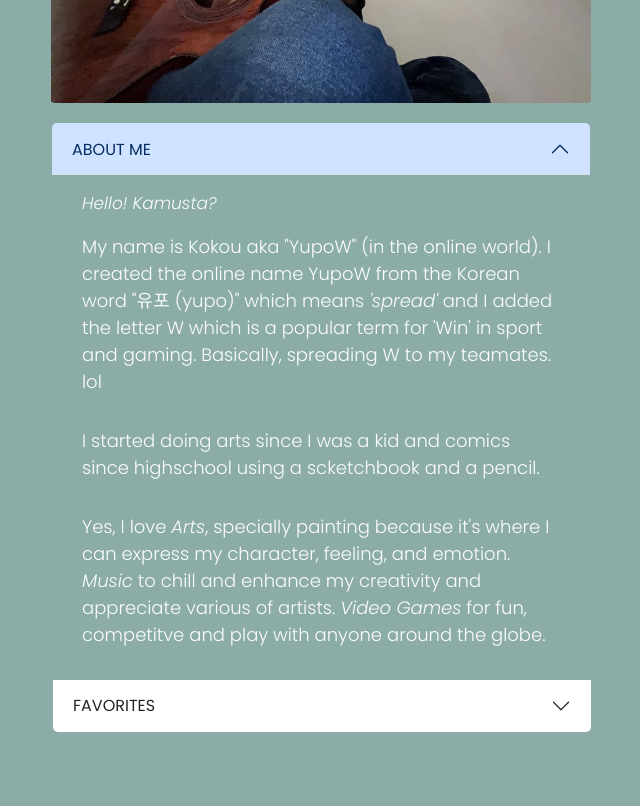
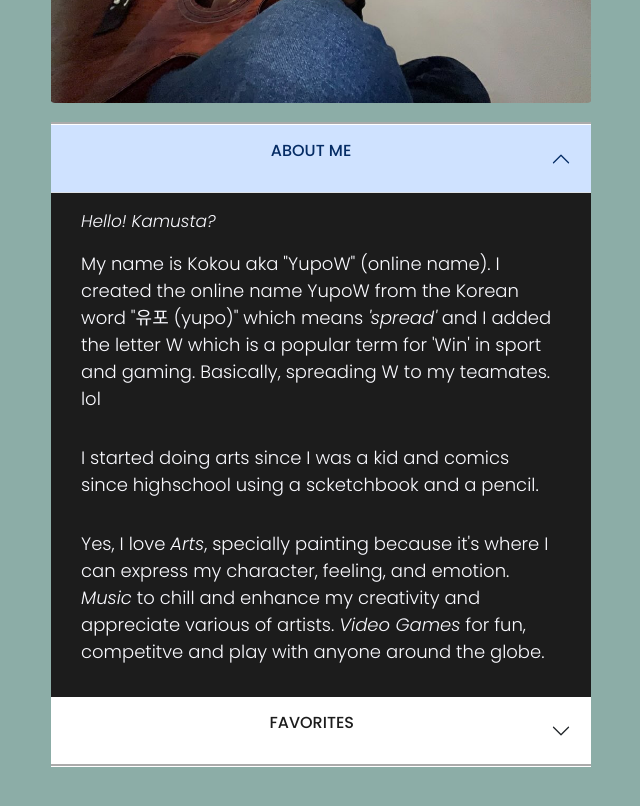
Before and after one commit to yupowdream/miniproj1.github.io, a plain HTML site: page index.html in a window 1280 px wide. Shown: the part 1580-2386 px from the top of the page, without its empty margins (319-959 px from the left). Drawn offline with nearby package versions, Linux system fonts and the light colour scheme.

Commit message:
Add files via upload

```diff
--- a/index.html
+++ b/index.html
@@ -117,17 +117,17 @@
         <div class="card2 mb-3 " style="max-width: 540px; height: 200px;">
           <div class="row g-0">
             <div class="artist">
-              <img src="images/artist.jpg" class="img-fluid rounded-2 pb-1" alt="artist">
+              <img src="images/artist.jpg" class="artist img-fluid rounded-2 pb-1" alt="artist">
             </div>
             <div class="card-body2b col-md-8 rounded">
               <div class="card-body2">
 
 
                 <div class="accordion" id="accordionPanelsStayOpenExample">
-                  <div class="accordion-item">
+                  <div class="accordion-item1">
                     <h2 class="accordion-header" id="panelsStayOpen-headingOne">
                       <button class="accordion-button" type="button" data-bs-toggle="collapse" data-bs-target="#panelsStayOpen-collapseOne" aria-expanded="true" aria-controls="panelsStayOpen-collapseOne">
-                        ABOUT ME
+                        <p class="aboutme_1">ABOUT ME</p>
                       </button>
                     </h2>
                     <div id="panelsStayOpen-collapseOne" class="accordion-collapse collapse show" aria-labelledby="panelsStayOpen-headingOne">
@@ -135,7 +135,7 @@
                         <p class="card-title2"> <i>Hello! Kamusta?</i>
                         </p>
                         <p class="card-text2">
-                        My name is Kokou aka "YupoW" (in the online world). I created the online name YupoW from the Korean word "유포 (yupo)" which means <i>'spread'</i> and I added the letter W which is a popular term for 'Win' in sport and gaming. Basically, spreading W to my teamates. lol
+                        My name is Kokou aka "YupoW" (online name). I created the online name YupoW from the Korean word "유포 (yupo)" which means <i>'spread'</i> and I added the letter W which is a popular term for 'Win' in sport and gaming. Basically, spreading W to my teamates. lol
                         <p class="card-text2 pt-3">
                           I started doing arts since I was a kid and comics since highschool using a scketchbook and a pencil.
                         </p>
@@ -144,10 +144,10 @@
                         </p>
                     </div>
                   </div>
-                  <div class="accordion-item">
-                    <h2 class="accordion-header" id="panelsStayOpen-headingTwo">
+                  <div class="accordion-item2">
+                    <h2 class="accordion-header" id="flush-headingTwo">
                       <button class="accordion-button collapsed" type="button" data-bs-toggle="collapse" data-bs-target="#panelsStayOpen-collapseTwo" aria-expanded="false" aria-controls="panelsStayOpen-collapseTwo">
-                        FAVORITES
+                        <p class="aboutme_1">FAVORITES</p>
                       </button>
                     </h2>
                     <div id="panelsStayOpen-collapseTwo" class="accordion-collapse collapse" aria-labelledby="panelsStayOpen-headingTwo">
--- a/style.css
+++ b/style.css
@@ -182,6 +182,13 @@ body{
 
 /* ABOUT THE ARTIST */
 
+.artist{
+
+    border-left: none;
+    border-right: none;
+    border-bottom: none;
+}
+
 .about{
 	color: #fff;
 	text-align: center;
@@ -203,18 +210,54 @@ body{
     padding-top: 15px;
 }
 
-.accordion-item,
+.accordion-item1,
+.accordion-item2
 .accordion-body{
     width: 540px;
+    height:fit-content
 }
 
-.accordion-item{
-    background-color: #8CADA7;
-    border-color: #8CADA7;
+.accordion-item1{
+    background-color: #1C1C1C;
+    border-color:#fff;
+    color: #FAFAFF;
+    border-style:groove;
+    border-right: none;
+    border-left: none;
+}
+
+.accordion-item2{
+    background-color: #1C1C1C;
+    border-color:#fff;
     color: #FAFAFF;
 
+}
+
+.aboutme_1{
+    text-align: center;
+    padding-left: 100px;
+    font-weight: 500;
+}
+
+.aboutme_1:focus{
+    color: #FAFAFF;
+}
+.accordion-button{
+    color: #1C1C1C;
 
 }
+
+.accordion-button:focus {
+    z-index: 3;
+    border-color:none;
+    outline: 0!important;
+    /* I changed the color on this line */
+    /* If you do not want any color, just delete */
+    box-shadow: none;
+ }
+
+
+
 /* content */
 
 .card-body2b{
```
